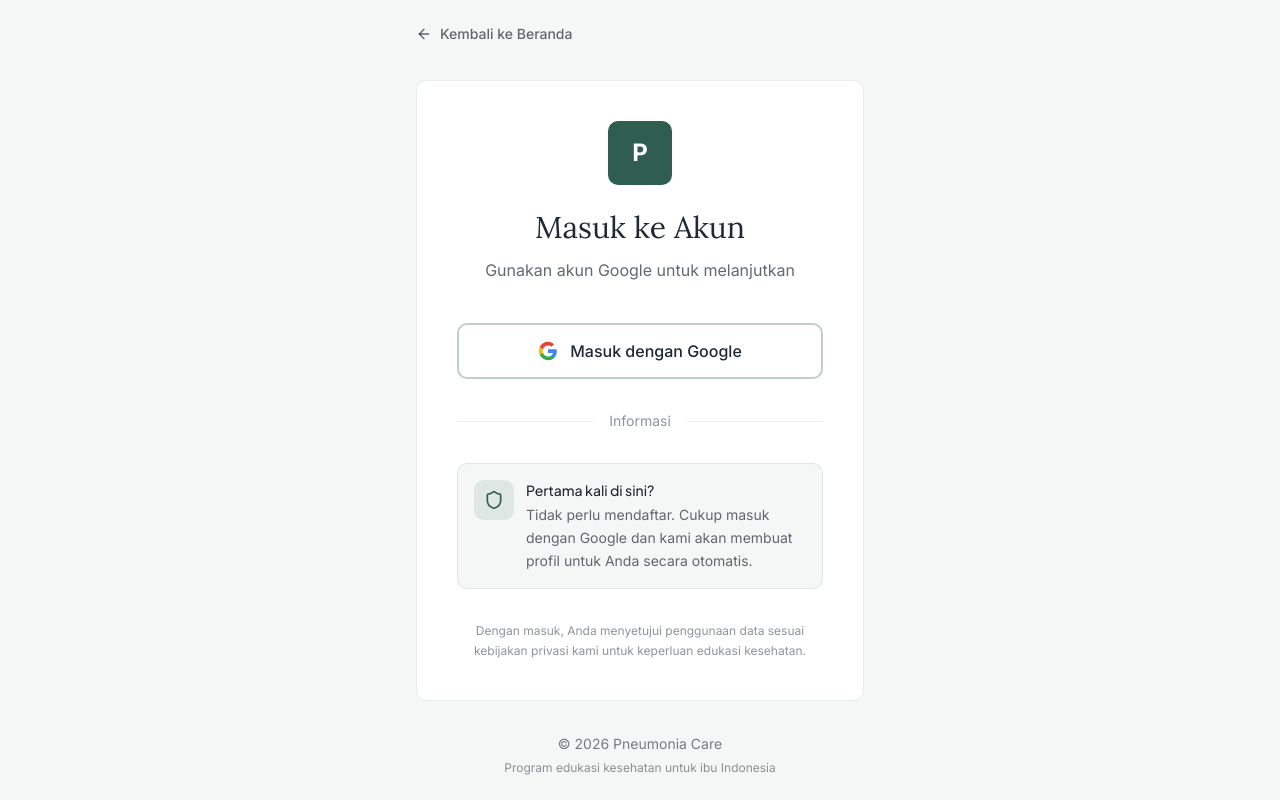
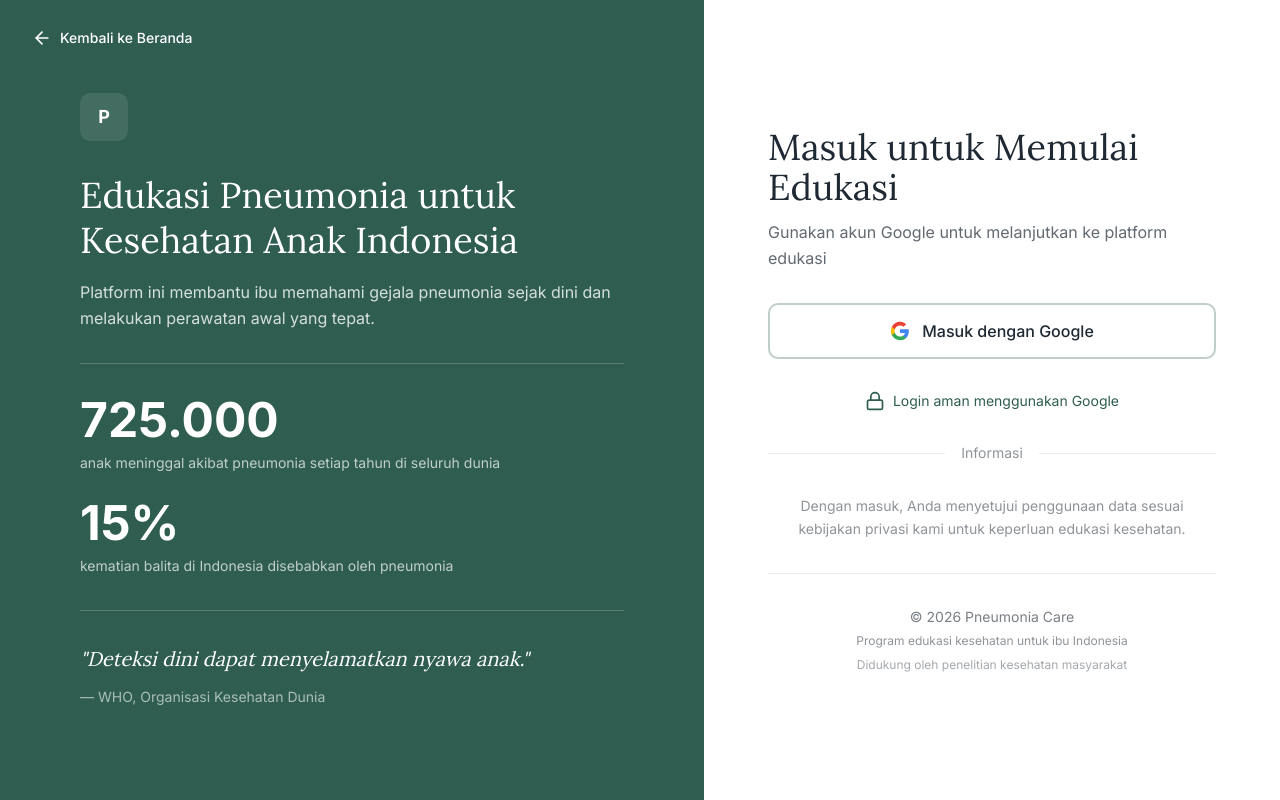
Before and after one commit to ArifSanPinim09/E-Health-Education-Pneumonia-Balita, a Next.js app: page /login in a window 1280 px wide. Built offline with nearby package versions, Linux system fonts and the light colour scheme.

Commit message:
perbaiki halaman auth

```diff
--- a/app/(auth)/login/page.tsx
+++ b/app/(auth)/login/page.tsx
@@ -3,7 +3,7 @@
 import { useState, useEffect } from 'react'
 import { createClient } from '@/lib/supabase/client'
 import { motion } from 'framer-motion'
-import { Shield, ArrowLeft } from 'lucide-react'
+import { Shield, ArrowLeft, Lock } from 'lucide-react'
 import Link from 'next/link'
 
 export default function LoginPage() {
@@ -59,57 +59,94 @@ export default function LoginPage() {
   }
 
   return (
-    <div className="min-h-screen bg-[#F4F7F5] flex items-center justify-center p-4">
-      <div className="w-full max-w-md">
-        {/* Back to Home */}
-        <motion.div
-          initial={{ opacity: 0, y: -10 }}
-          animate={{ opacity: 1, y: 0 }}
-          transition={{ duration: 0.3 }}
-          className="mb-8"
-        >
+    <div className="min-h-screen bg-[#F4F7F5]">
+      {/* Back to Home - Fixed Position */}
+      <div className="fixed top-4 left-4 md:top-6 md:left-6 z-10">
         <Link
           href="/"
-            className="inline-flex items-center gap-2 text-[#1F2933]/70 hover:text-[#2F5D50] transition-colors duration-300 text-sm font-medium"
+          className="inline-flex items-center gap-2 text-[#2F5D50] hover:text-[#2F5D50]/80 lg:text-white lg:hover:text-white/80 transition-colors duration-250 text-sm font-medium focus:outline-none focus:ring-2 focus:ring-[#2F5D50] focus:ring-offset-2 rounded-md px-2 py-1"
         >
-            <ArrowLeft className="w-4 h-4" />
-            Kembali ke Beranda
+          <ArrowLeft className="w-4 h-4 md:w-5 md:h-5" />
+          <span className="hidden sm:inline">Kembali ke Beranda</span>
         </Link>
+      </div>
+
+      {/* Editorial Split Layout */}
+      <div className="grid grid-cols-1 lg:grid-cols-[55%_45%] min-h-screen">
+
+        {/* LEFT PANEL - Educational Content (Desktop Only) */}
+        <motion.div
+          initial={{ opacity: 0, x: -20 }}
+          animate={{ opacity: 1, x: 0 }}
+          transition={{ duration: 0.25 }}
+          className="hidden lg:flex bg-[#2F5D50] text-white p-12 xl:p-20 flex-col justify-center items-center"
+        >
+          <div className="max-w-xl w-full space-y-8">
+            {/* Logo */}
+            <div className="inline-flex items-center justify-center w-12 h-12 bg-white/10 rounded-lg backdrop-blur-sm">
+              <span className="text-white font-bold text-lg">P</span>
+            </div>
+
+            {/* Headline */}
+            <div className="space-y-4">
+              <h1 className="text-3xl xl:text-4xl font-serif leading-tight">
+                Edukasi Pneumonia untuk Kesehatan Anak Indonesia
+              </h1>
+              <p className="text-base text-white/80 leading-relaxed">
+                Platform ini membantu ibu memahami gejala pneumonia sejak dini dan melakukan perawatan awal yang tepat.
+              </p>
+            </div>
+
+            {/* Statistics */}
+            <div className="space-y-6 pt-8 border-t border-white/20">
+              <div>
+                <div className="text-4xl xl:text-5xl font-bold mb-2">725.000</div>
+                <p className="text-sm text-white/70 leading-relaxed">
+                  anak meninggal akibat pneumonia setiap tahun di seluruh dunia
+                </p>
+              </div>
+              <div>
+                <div className="text-4xl xl:text-5xl font-bold mb-2">15%</div>
+                <p className="text-sm text-white/70 leading-relaxed">
+                  kematian balita di Indonesia disebabkan oleh pneumonia
+                </p>
+              </div>
+            </div>
+
+            {/* Quote */}
+            <div className="pt-8 border-t border-white/20">
+              <blockquote className="text-lg xl:text-xl font-serif italic leading-relaxed">
+                "Deteksi dini dapat menyelamatkan nyawa anak."
+              </blockquote>
+              <p className="text-sm text-white/60 mt-3">
+                — WHO, Organisasi Kesehatan Dunia
+              </p>
+            </div>
+          </div>
         </motion.div>
 
-        {/* Login Card */}
+        {/* RIGHT PANEL - Login Form */}
         <motion.div
           initial={{ opacity: 0, y: 20 }}
           animate={{ opacity: 1, y: 0 }}
-          transition={{ duration: 0.3, delay: 0.1 }}
-          className="bg-white rounded-lg p-8 sm:p-10 border border-[#2F5D50]/10"
+          transition={{ duration: 0.25 }}
+          className="bg-white p-6 sm:p-10 md:p-14 lg:p-16 flex flex-col justify-center items-center min-h-screen"
         >
-          {/* Logo & Title */}
-          <div className="text-center mb-10">
-            <motion.div
-              initial={{ scale: 0.8, opacity: 0 }}
-              animate={{ scale: 1, opacity: 1 }}
-              transition={{ duration: 0.3, delay: 0.2 }}
-              className="inline-flex items-center justify-center w-16 h-16 bg-[#2F5D50] rounded-lg mb-6"
-            >
-              <span className="text-white font-bold text-2xl">P</span>
-            </motion.div>
-            <motion.h1
-              initial={{ opacity: 0 }}
-              animate={{ opacity: 1 }}
-              transition={{ duration: 0.3, delay: 0.3 }}
-              className="text-3xl font-serif text-[#1F2933] mb-3"
-            >
-              Masuk ke Akun
-            </motion.h1>
-            <motion.p
-              initial={{ opacity: 0 }}
-              animate={{ opacity: 1 }}
-              transition={{ duration: 0.3, delay: 0.4 }}
-              className="text-[#1F2933]/70 leading-relaxed"
-            >
-              Gunakan akun Google untuk melanjutkan
-            </motion.p>
+          <div className="max-w-md w-full space-y-6 md:space-y-8">
+
+            {/* Logo (Mobile Only) */}
+            <div className="lg:hidden inline-flex items-center justify-center w-12 h-12 bg-[#2F5D50] rounded-lg">
+              <span className="text-white font-bold text-lg">P</span>
+            </div>
+
+            {/* Title */}
+            <div className="space-y-2 md:space-y-3">
+              <h2 className="text-2xl md:text-3xl lg:text-4xl font-serif text-[#1F2933]">
+                Masuk untuk Memulai Edukasi
+              </h2>
+              <p className="text-sm md:text-base text-[#1F2933]/70 leading-relaxed">
+                Gunakan akun Google untuk melanjutkan ke platform edukasi
+              </p>
             </div>
 
             {/* Error Message */}
@@ -117,8 +154,10 @@ export default function LoginPage() {
               <motion.div
                 initial={{ opacity: 0, y: -10 }}
                 animate={{ opacity: 1, y: 0 }}
-              transition={{ duration: 0.3 }}
-              className="mb-6 p-4 bg-[#E07A5F]/10 border border-[#E07A5F]/30 rounded-lg"
+                transition={{ duration: 0.25 }}
+                className="p-4 bg-[#E07A5F]/10 border border-[#E07A5F]/30 rounded-lg"
+                role="alert"
+                aria-live="polite"
               >
                 <p className="text-sm text-[#E07A5F] font-medium leading-relaxed">
                   {error}
@@ -127,22 +166,20 @@ export default function LoginPage() {
             )}
 
             {/* Google Login Button */}
-          <motion.button
-            initial={{ opacity: 0 }}
-            animate={{ opacity: 1 }}
-            transition={{ duration: 0.3, delay: 0.5 }}
+            <button
               onClick={handleGoogleLogin}
               disabled={isLoading}
-            className="w-full h-14 text-base font-medium bg-white hover:bg-[#F4F7F5] text-[#1F2933] border-2 border-[#2F5D50]/30 hover:border-[#2F5D50] rounded-lg transition-all duration-300 disabled:opacity-50 disabled:cursor-not-allowed disabled:hover:bg-white disabled:hover:border-[#2F5D50]/30"
+              className="w-full h-12 md:h-14 text-sm md:text-base font-medium bg-white hover:bg-[#F4F7F5] hover:-translate-y-[1px] text-[#1F2933] border-2 border-[#2F5D50]/30 hover:border-[#2F5D50] rounded-lg transition-all duration-200 disabled:opacity-50 disabled:cursor-not-allowed disabled:hover:bg-white disabled:hover:border-[#2F5D50]/30 disabled:hover:translate-y-0 focus:outline-none focus:ring-2 focus:ring-[#2F5D50] focus:ring-offset-2"
+              aria-label="Masuk dengan Google"
             >
               {isLoading ? (
                 <span className="flex items-center justify-center gap-3">
-                <div className="w-5 h-5 border-2 border-[#2F5D50] border-t-transparent rounded-full animate-spin" />
+                  <div className="w-4 h-4 md:w-5 md:h-5 border-2 border-[#2F5D50] border-t-transparent rounded-full animate-spin" />
                   <span>Menghubungkan...</span>
                 </span>
               ) : (
                 <span className="flex items-center justify-center gap-3">
-                <svg className="w-5 h-5 flex-shrink-0" viewBox="0 0 24 24">
+                  <svg className="w-4 h-4 md:w-5 md:h-5 flex-shrink-0" viewBox="0 0 24 24" aria-hidden="true">
                     <path fill="#4285F4" d="M22.56 12.25c0-.78-.07-1.53-.2-2.25H12v4.26h5.92c-.26 1.37-1.04 2.53-2.21 3.31v2.77h3.57c2.08-1.92 3.28-4.74 3.28-8.09z"/>
                     <path fill="#34A853" d="M12 23c2.97 0 5.46-.98 7.28-2.66l-3.57-2.77c-.98.66-2.23 1.06-3.71 1.06-2.86 0-5.29-1.93-6.16-4.53H2.18v2.84C3.99 20.53 7.7 23 12 23z"/>
                     <path fill="#FBBC05" d="M5.84 14.09c-.22-.66-.35-1.36-.35-2.09s.13-1.43.35-2.09V7.07H2.18C1.43 8.55 1 10.22 1 12s.43 3.45 1.18 4.93l2.85-2.22.81-.62z"/>
@@ -151,65 +188,52 @@ export default function LoginPage() {
                   <span>Masuk dengan Google</span>
                 </span>
               )}
-          </motion.button>
+            </button>
+
+            {/* Security Notice */}
+            <div className="flex items-center justify-center gap-2 text-xs md:text-sm text-[#2F5D50]">
+              <Lock className="w-4 h-4 md:w-5 md:h-5 flex-shrink-0" />
+              <span>Login aman menggunakan Google</span>
+            </div>
 
             {/* Divider */}
-          <div className="relative my-8">
+            <div className="relative">
               <div className="absolute inset-0 flex items-center">
                 <div className="w-full border-t border-[#2F5D50]/10"></div>
               </div>
-            <div className="relative flex justify-center text-sm">
+              <div className="relative flex justify-center text-xs md:text-sm">
                 <span className="px-4 bg-white text-[#1F2933]/50">Informasi</span>
               </div>
             </div>
 
-          {/* Info Box */}
-          <motion.div
-            initial={{ opacity: 0 }}
-            animate={{ opacity: 1 }}
-            transition={{ duration: 0.3, delay: 0.6 }}
-            className="p-4 bg-[#F4F7F5] rounded-lg border border-[#2F5D50]/10"
-          >
-            <div className="flex items-start gap-3">
-              <div className="flex-shrink-0 w-10 h-10 bg-[#2F5D50]/10 rounded-lg flex items-center justify-center">
-                <Shield className="w-5 h-5 text-[#2F5D50]" strokeWidth={2} />
+
+            {/* Mobile Statistics (Mobile Only) */}
+            <div className="lg:hidden p-4 bg-[#2F5D50]/5 rounded-lg border border-[#2F5D50]/10">
+              <p className="text-sm text-[#1F2933]/70 leading-relaxed">
+                <span className="font-bold text-[#2F5D50]">725.000</span> anak meninggal akibat pneumonia setiap tahun
+              </p>
             </div>
-              <div className="flex-1">
-                <h3 className="text-sm font-medium text-[#1F2933] mb-1">
-                  Pertama kali di sini?
-                </h3>
-                <p className="text-sm text-[#1F2933]/70 leading-relaxed">
-                  Tidak perlu mendaftar. Cukup masuk dengan Google dan kami akan membuat profil untuk Anda secara otomatis.
+
+            {/* Privacy Notice */}
+            <p className="text-xs md:text-sm text-[#1F2933]/50 leading-relaxed text-center">
+              Dengan masuk, Anda menyetujui penggunaan data sesuai kebijakan privasi kami untuk keperluan edukasi kesehatan.
+            </p>
+
+            {/* Footer */}
+            <div className="pt-6 md:pt-8 border-t border-[#2F5D50]/10 text-center">
+              <p className="text-xs md:text-sm text-[#1F2933]/60 leading-relaxed">
+                © 2026 Pneumonia Care
+              </p>
+              <p className="text-xs text-[#1F2933]/50 mt-1">
+                Program edukasi kesehatan untuk ibu Indonesia
+              </p>
+              <p className="text-xs text-[#1F2933]/40 mt-2">
+                Didukung oleh penelitian kesehatan masyarakat
               </p>
             </div>
           </div>
         </motion.div>
 
-          {/* Privacy Notice */}
-          <motion.p
-            initial={{ opacity: 0 }}
-            animate={{ opacity: 1 }}
-            transition={{ duration: 0.3, delay: 0.7 }}
-            className="mt-8 text-xs text-center text-[#1F2933]/50 leading-relaxed"
-          >
-            Dengan masuk, Anda menyetujui penggunaan data sesuai kebijakan privasi kami untuk keperluan edukasi kesehatan.
-          </motion.p>
-        </motion.div>
-
-        {/* Footer */}
-        <motion.div
-          initial={{ opacity: 0 }}
-          animate={{ opacity: 1 }}
-          transition={{ duration: 0.3, delay: 0.8 }}
-          className="mt-8 text-center"
-        >
-          <p className="text-sm text-[#1F2933]/60 leading-relaxed">
-            © 2026 Pneumonia Care
-          </p>
-          <p className="text-xs text-[#1F2933]/50 mt-1">
-            Program edukasi kesehatan untuk ibu Indonesia
-          </p>
-        </motion.div>
       </div>
     </div>
   )
```
Lines whose indentation alone changed are shown as unchanged.
